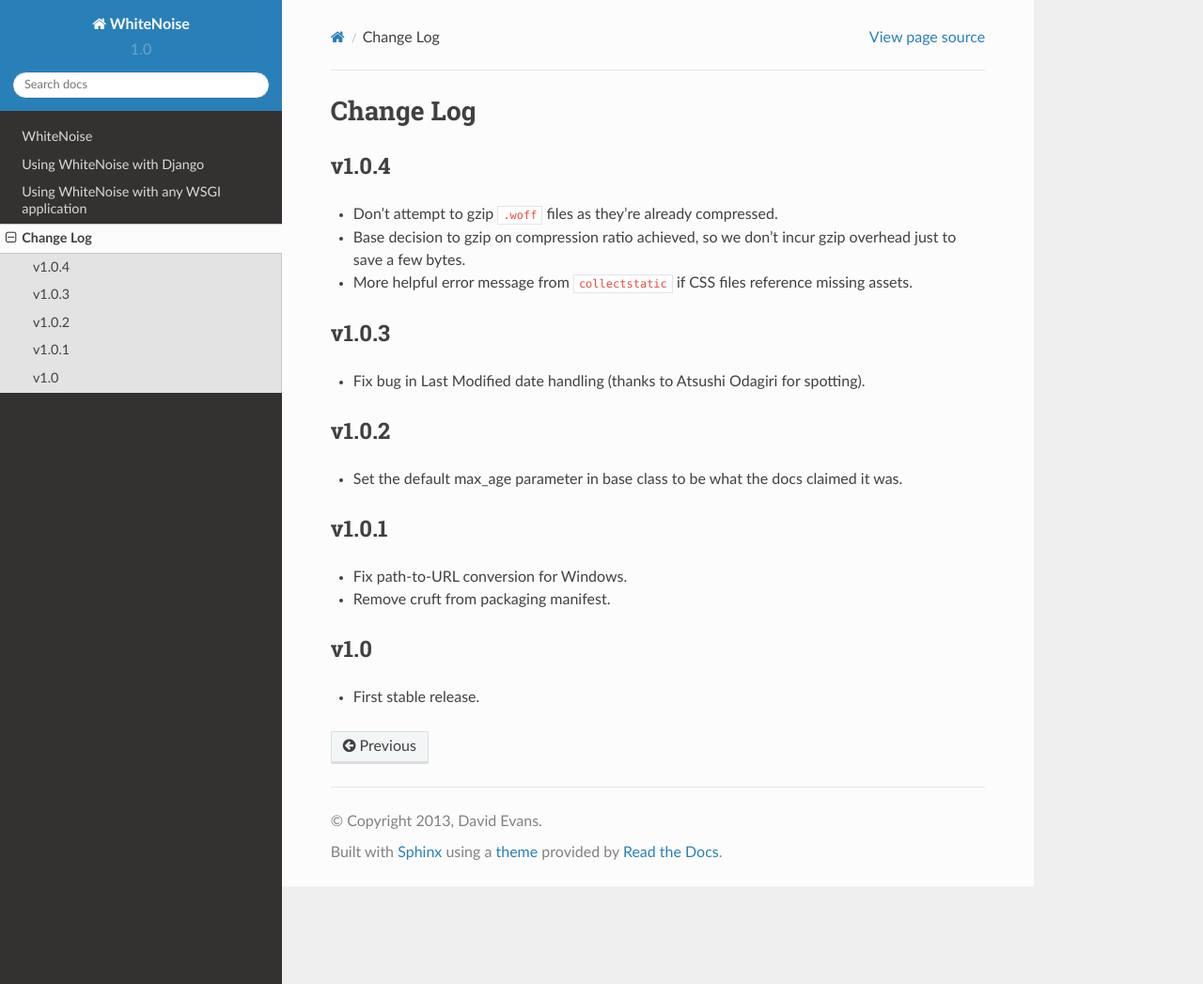
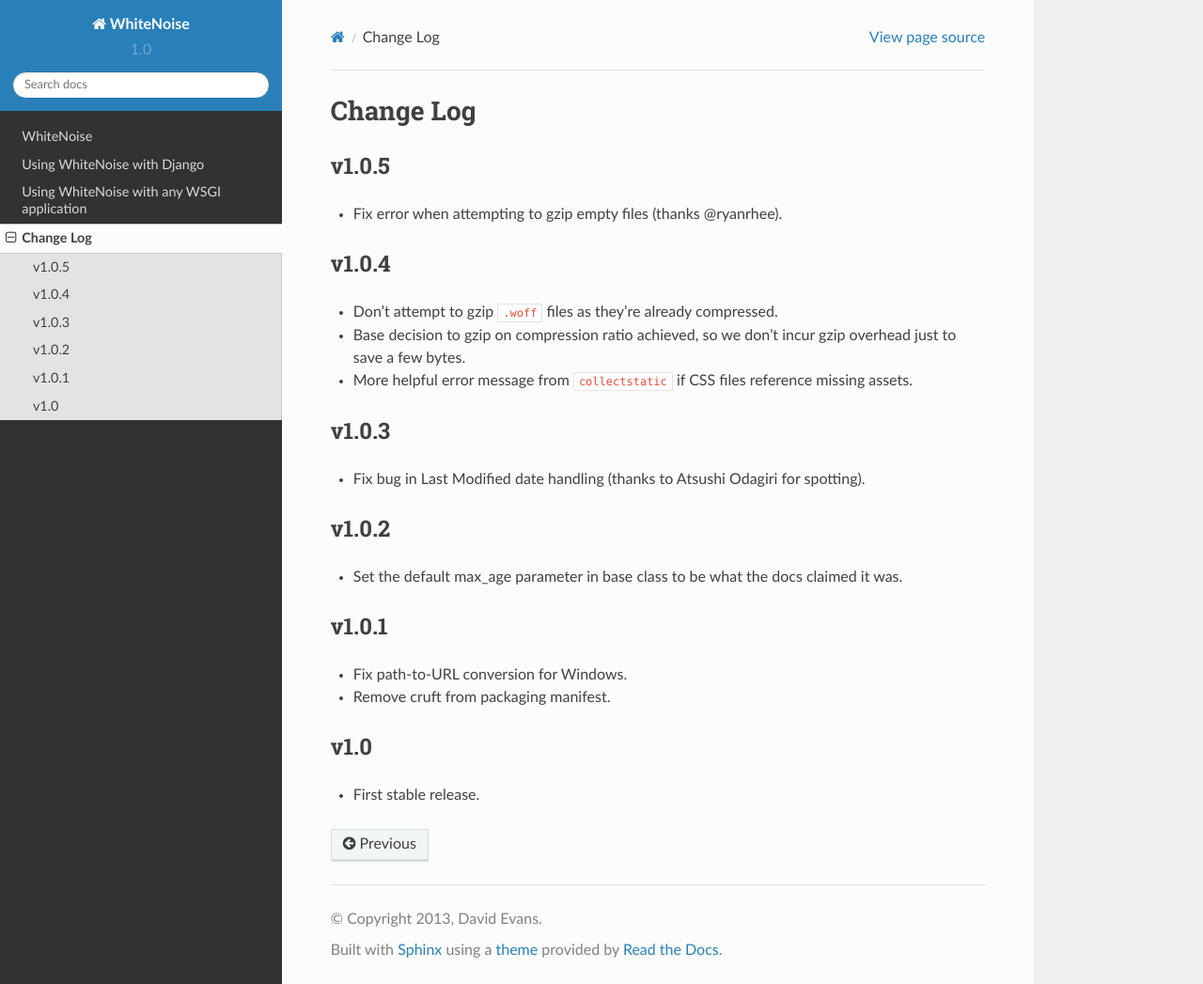
Before and after one commit to gorbunov87/white_noise, a Sphinx documentation site: the page built from docs/changelog.rst, in a window 1280 px wide and 1047 px high. Shown: the whole window at 94% size. Built offline with Sphinx 7.4.7 and the Read the Docs theme 2.0.0, drawn with Linux system fonts in a browser that asks for light colours.

Commit message:
New release

```diff
--- a/CHANGELOG.rst
+++ b/CHANGELOG.rst
@@ -1,11 +1,17 @@
 Change Log
 ==========
+
+v1.0.5
+------
+* Fix error when attempting to gzip empty files (thanks @ryanrhee).
+
 
 v1.0.4
 ------
 * Don't attempt to gzip ``.woff`` files as they're already compressed.
 * Base decision to gzip on compression ratio achieved, so we don't incur gzip overhead just to save a few bytes.
 * More helpful error message from ``collectstatic`` if CSS files reference missing assets.
+
 
 v1.0.3
 ------
--- a/docs/changelog.rst
+++ b/docs/changelog.rst
@@ -1,11 +1,17 @@
 Change Log
 ==========
+
+v1.0.5
+------
+* Fix error when attempting to gzip empty files (thanks @ryanrhee).
+
 
 v1.0.4
 ------
 * Don't attempt to gzip ``.woff`` files as they're already compressed.
 * Base decision to gzip on compression ratio achieved, so we don't incur gzip overhead just to save a few bytes.
 * More helpful error message from ``collectstatic`` if CSS files reference missing assets.
+
 
 v1.0.3
 ------
--- a/docs/conf.py
+++ b/docs/conf.py
@@ -50,7 +50,7 @@
 # The short X.Y version.
 version = '1.0'
 # The full version, including alpha/beta/rc tags.
-release = '1.0.4'
+release = '1.0.5'
 
 # The language for content autogenerated by Sphinx. Refer to documentation
 # for a list of supported languages.
--- a/setup.py
+++ b/setup.py
@@ -12,7 +12,7 @@
 
 setup(
     name='whitenoise',
-    version='1.0.4',
+    version='1.0.5',
     author='David Evans',
     author_email='d@evans.io',
     url='http://whitenoise.evans.io',
```
